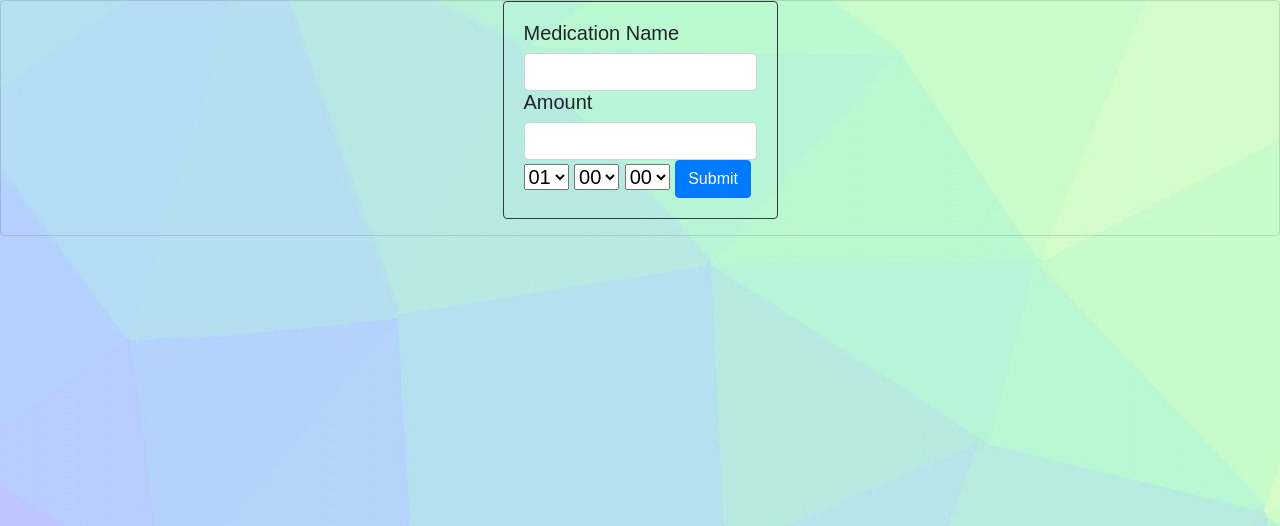
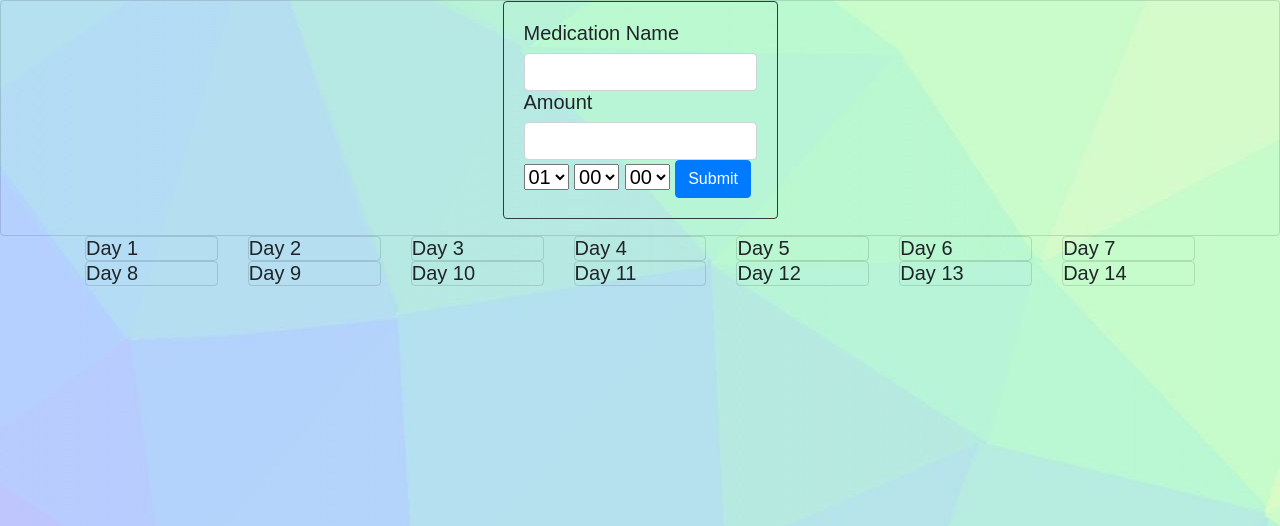
Before and after one commit to Soup-tech/CapstoneDesign, a PHP site: page /caregiver/medication-scheduling.php in a window 1280 px wide. Shown: the part 89-615 px from the top of the page. Run offline with PHP 8.4, Linux system fonts and the light colour scheme.

Commit message:
Added a grid system for displaying current schedule

```diff
--- a/caregiver/medication-scheduling.php
+++ b/caregiver/medication-scheduling.php
@@ -76,7 +76,7 @@
             a { color: inherit; text-decoration: none; }
             /*a:hover {color: red; } */
             .card{
-              width: 500;
+              width: 300;
               margin: 0 auto; /* Added */
               float: none; /* Added */
               padding: none;
@@ -88,9 +88,9 @@
  </head>
 
   <div class="card" >
-  <div class="card border-dark mb-3" style="max-width: 18rem;">
-    <div class="card-body" >
-      <form id="Dispatch-Time" method="POST">
+    <div class="card border-dark mb-3" style="max-width: 18rem;">
+        <div class="card-body" >
+            <form id="Dispatch-Time" method="POST">
               <label for="">Medication Name</label>
               <input type="text" name="name" class="form-control">
               <label for="">Amount</label>
@@ -115,8 +115,90 @@
                   <option value="03">03</option>
               </select>
               <button type="submit" name="submit" class="btn btn-primary">Submit</button>
-          </form>
+            </form>
+        </div>
     </div>
+ </div>
+
+ <div class="container">
+        <div class="row">
+            <div class="col-md">
+                <div class="card" >
+                    Day 1
+                </div>
+            </div>
+            <div class="col-md">
+                <div class="card ">
+                    Day 2
+                </div>
+            </div>
+            <div class="col-md">
+                <div class="card">
+                    Day 3
+                </div>
+            </div>
+            <div class="col-md">
+                <div class="card">
+                    Day 4
+                </div>
+            </div>
+            <div class="col-md">
+                <div class="card">
+                    Day 5
+                </div>
+            </div>
+            <div class="col-md">
+                <div class="card">
+                    Day 6
+                </div>
+            </div>
+            <div class="col-md">
+                <div class="card">
+                    Day 7
+                </div>
+            </div>
+        </div>
+
+        <div class="row">
+            <div class="col-md">
+                <div class="card">
+                    Day 8
+                </div>
+            </div>
+            <div class="col-md">
+                <div class="card">
+                    Day 9
+                </div>
+            </div>
+            <div class="col-md">
+                <div class="card">
+                    Day 10
+                </div>
+            </div>
+            <div class="col-md">
+                <div class="card">
+                    Day 11
+                </div>
+            </div>
+            <div class="col-md">
+                <div class="card">
+                    Day 12
+                </div>
+            </div>
+            <div class="col-md">
+                <div class="card">
+                    Day 13
+                </div>
+            </div>
+            <div class="col-md">
+                <div class="card">
+                    Day 14
+                </div>
+            </div>
+        </div>
+        </div>
+
+
 
 
 </html>
```
